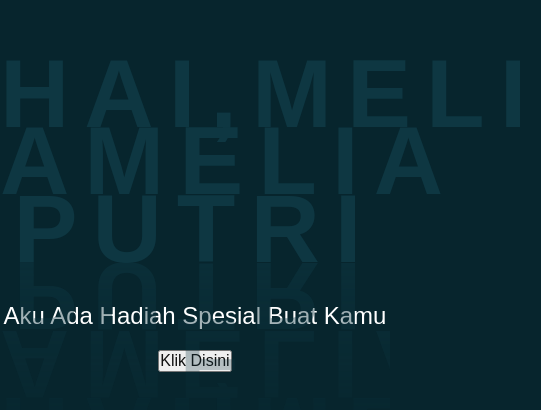
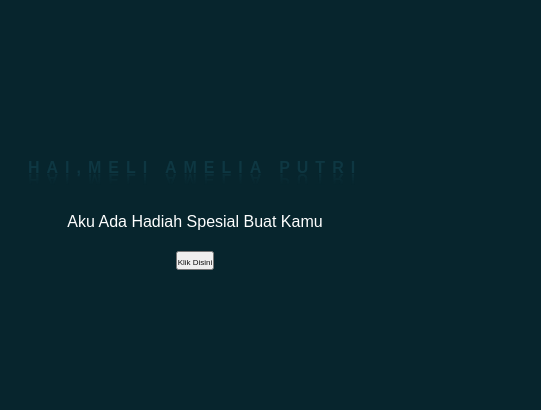
Before and after one commit to pasukanbocil/mbakm, a plain HTML site: page index.html in a window 390 px wide. Shown: the part 206-616 px from the top of the page, 541 px wide, since content can reach past the window. Drawn offline with Linux system fonts and the light colour scheme.

Commit message:
Update style.css and index.html

```diff
--- a/css/style.css
+++ b/css/style.css
@@ -74,3 +74,20 @@ h2 {
     font-size: 1rem;
     color: #111;
 }
+
+@media screen and (max-width:574px) {
+    h2 {
+        display: block;
+        font-size: 1rem;
+        letter-spacing: 7px;
+
+    }
+
+    .description {
+        font-size: 1rem;
+    }
+
+    .button a {
+        font-size: .5rem;
+    }
+}
--- a/index.html
+++ b/index.html
@@ -4,7 +4,7 @@
 <head>
     <meta charset="UTF-8">
     <meta name="viewport" content="width=device-width, initial-scale=1.0">
-    <title>Hello World</title>
+    <title>Melmel</title>
     <link rel="stylesheet" href="css/style.css">
 </head>
 
```
